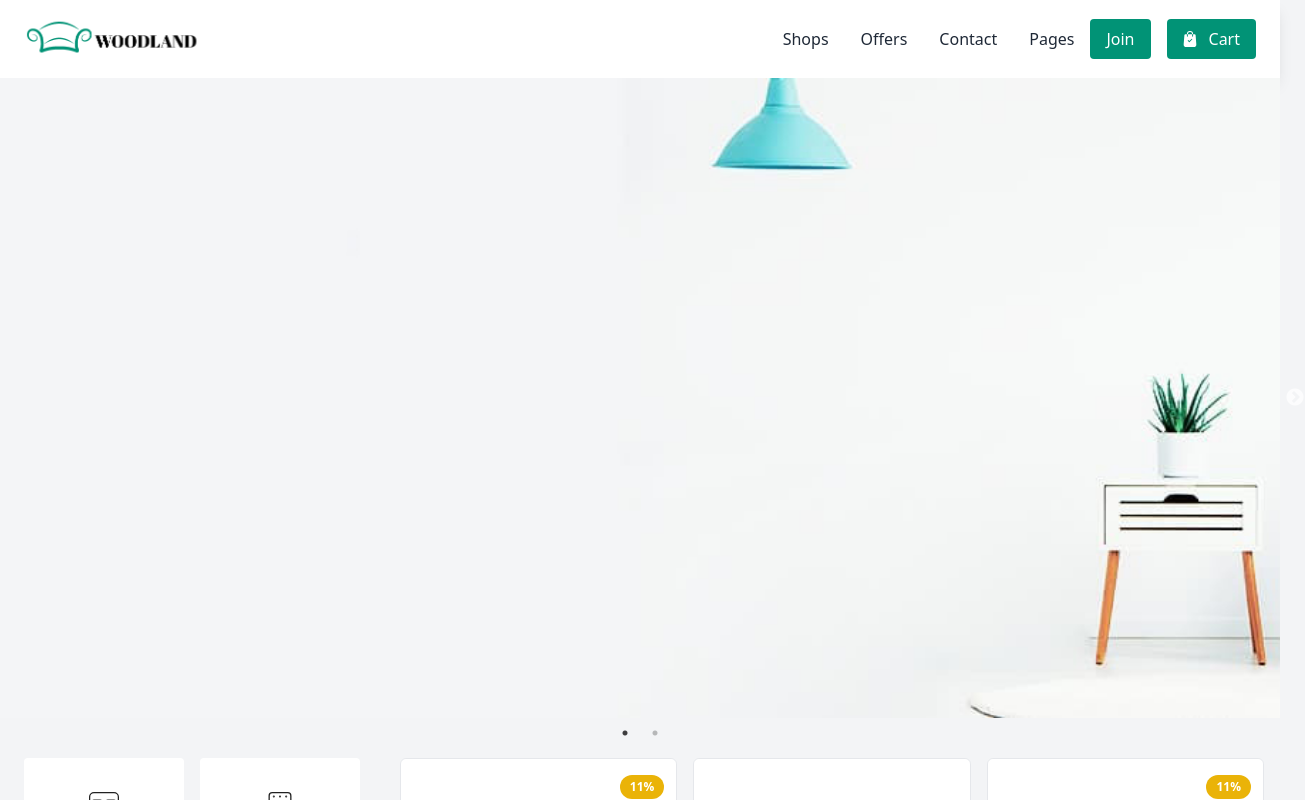
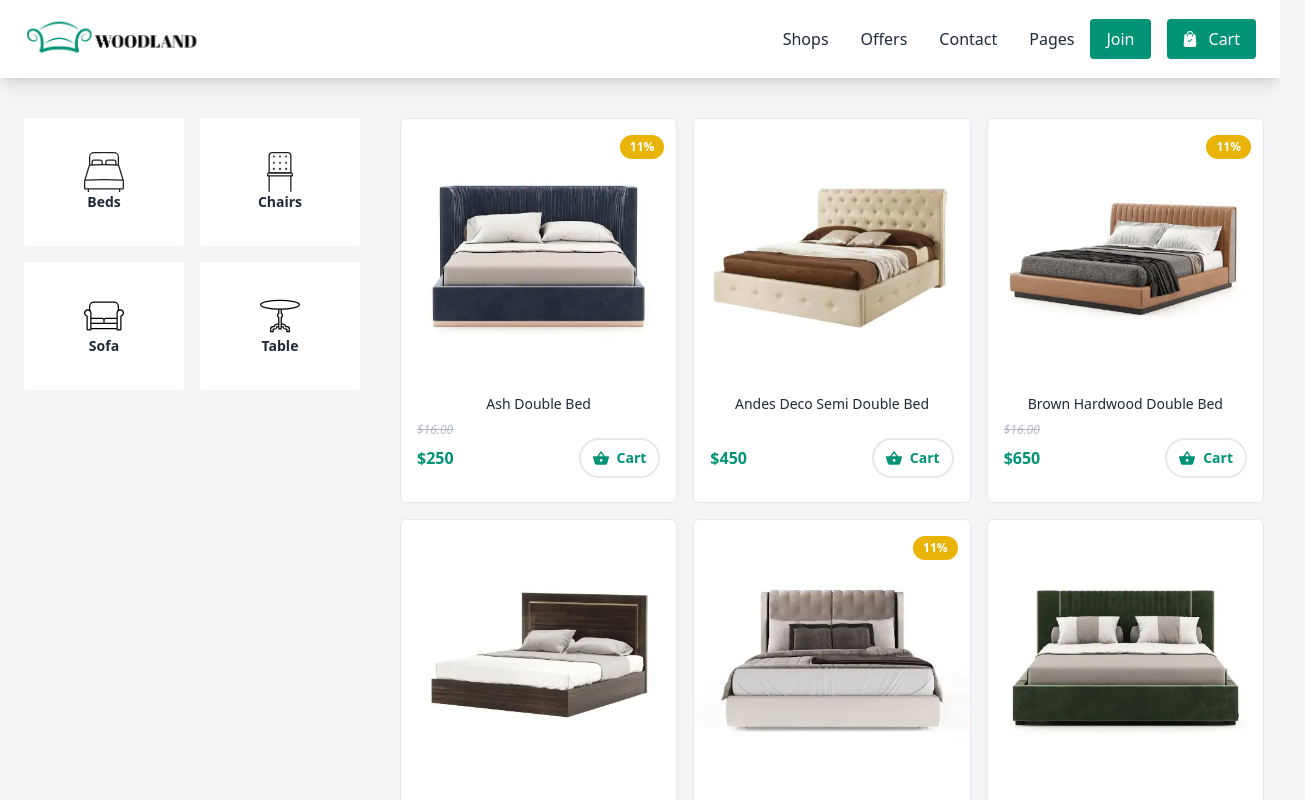
Before and after one commit to moiz2122/WoodLand, a React (Vite) app: page / in a window 1280 px wide. Shown: the top 800 px of the page, 1305 px wide, since content can reach past the window. Built offline with nearby package versions, Linux system fonts and the light colour scheme.

Commit message:
once again herosection updated

```diff
--- a/src/App.jsx
+++ b/src/App.jsx
@@ -15,9 +15,9 @@ function App() {
       <Navbar />
       <Sidebar />
       <Cart />
-      <section className="Hero-Section">
+      {/* <section className="Hero-Section">
         <HeroSection />
-      </section>
+      </section> */}
       <main className="relative main-products-categ-container grid grid-cols-10 w-full gap-y-7 mt-10">
         <Categeories />
         <ProductGrid />
--- a/src/Components/HeroSection.jsx
+++ b/src/Components/HeroSection.jsx
@@ -20,7 +20,7 @@ function HeroSection() {
       <Slider {...settings} className="h-[80vh]">
         <div className="relative h-full">
           <img src={bannerOne} className="h-[80vh] object-cover" />{" "}
-          {/* <div className="absolute inset-0 flex items-center justify-center text-center text-white">
+          <div className="absolute inset-0 flex items-center justify-center text-center text-white">
             <div className="p-8 rounded-md">
               <h1 className="text-4xl font-bold text-black mb-4">
                 Welcome to Our Store
@@ -34,7 +34,7 @@ function HeroSection() {
                 className="w-full px-4 py-2 rounded-md border border-gray-300 text-black"
               />
             </div>
-          </div> */}
+          </div>
         </div>
         <div className="relative h-full">
           <img src={bannerTwo} className="h-[80vh] object-cover" />{" "}
```
